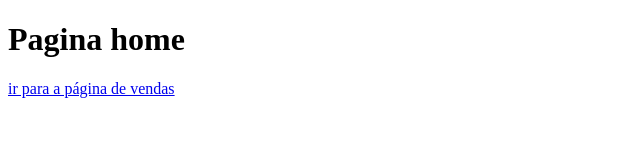
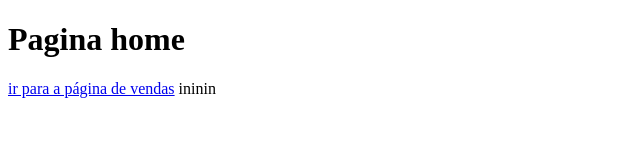
Before and after one commit to Jegro777/aulagithub, a plain HTML site: page index.html in a window 1280 px wide. Shown: the full height of the page, 0-640 px from the left. Drawn offline with Linux system fonts and the light colour scheme.

Commit message:
Adicionando ininin

```diff
--- a/index.html
+++ b/index.html
@@ -9,5 +9,6 @@
 <body>
     <h1>Pagina home</h1>
     <a href="vendas.html">ir para a página de vendas</a>
+    ininin
 </body>
 </html>
```
